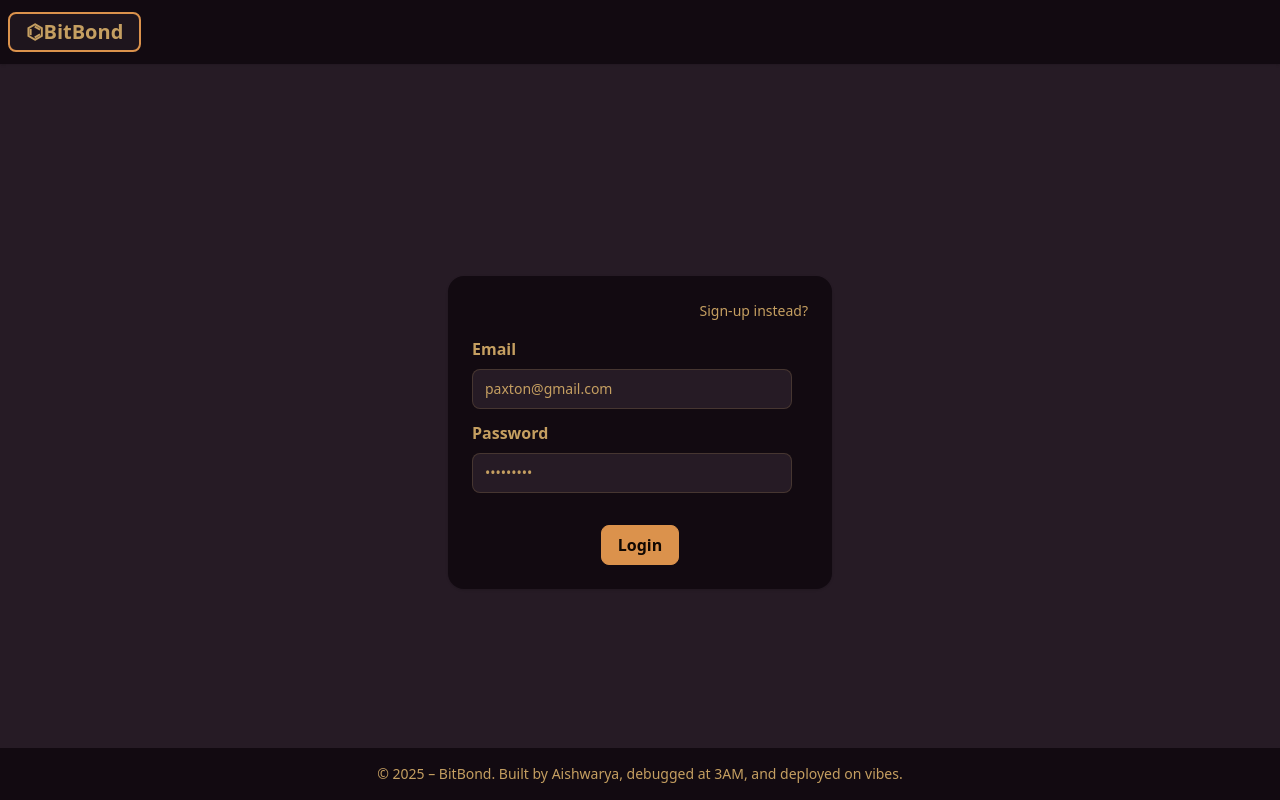
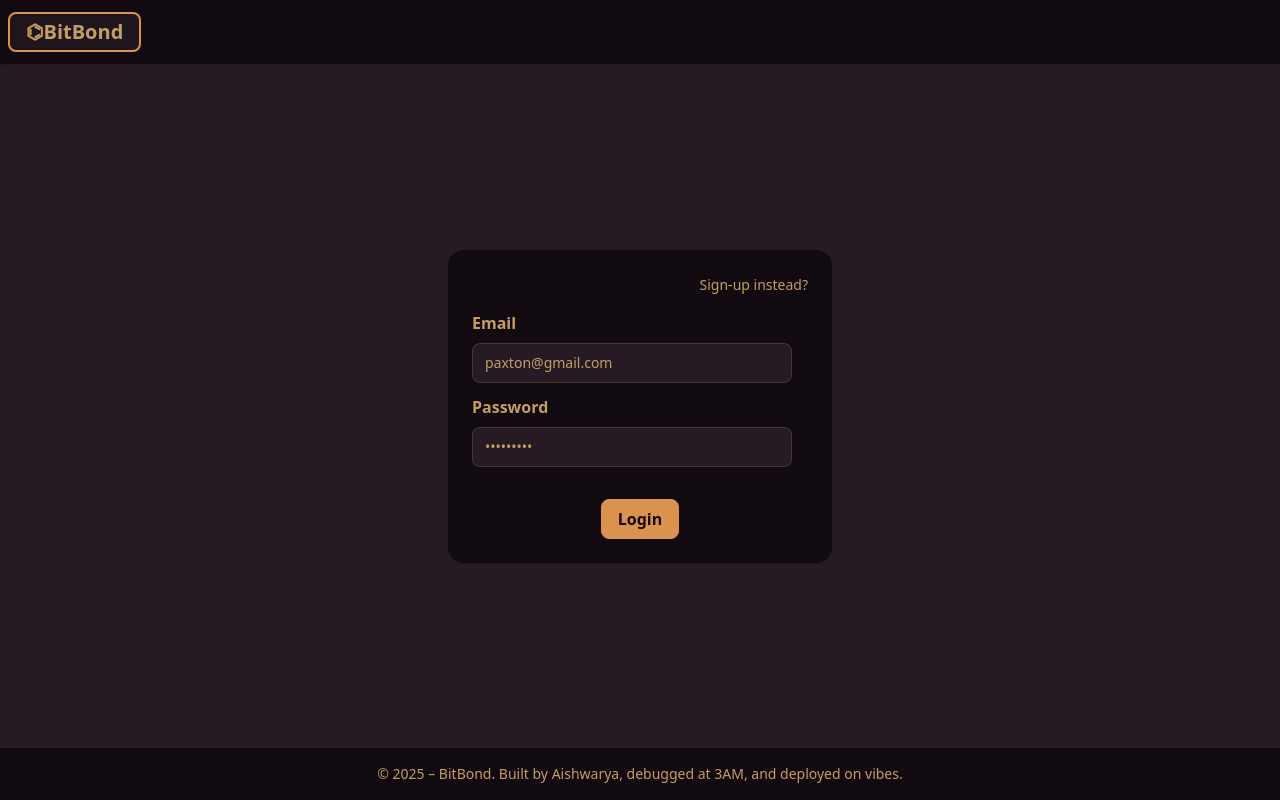
Before and after one commit to strngpowty/BitBondWeb, a React (Vite) app: page /login in a window 1280 px wide. Built offline with nearby package versions, Linux system fonts and the light colour scheme; no server answers.

Commit message:
WIP : CSS layout

```diff
--- a/components/Login.jsx
+++ b/components/Login.jsx
@@ -26,7 +26,7 @@ function Login() {
     return navigate("/signup")
   }
   return (
-    <div className="flex justify-center items-center flex-grow">
+    <div className="flex justify-center items-center flex-grow pb-13">
       <div className="card bg-base-300 w-96 shadow-sm">
         <div className="card-body">
           <p className="flex justify-end cursor-pointer" onClick={() => handleSignUp()}>Sign-up instead?</p>
--- a/components/Navbar.jsx
+++ b/components/Navbar.jsx
@@ -22,7 +22,6 @@ function Navbar() {
     }
   }
   return (
-    <>
       <div className="navbar bg-base-300 shadow-sm">
         <div className="flex-1 bg-base-700 ">
           <Link to="/" className="btn text-xl border-2 border-primary">⌬BitBond</Link>
@@ -76,7 +75,6 @@ function Navbar() {
           </div>
         </div>
       </div>
-    </>
   );
 }
 export default Navbar;
```
